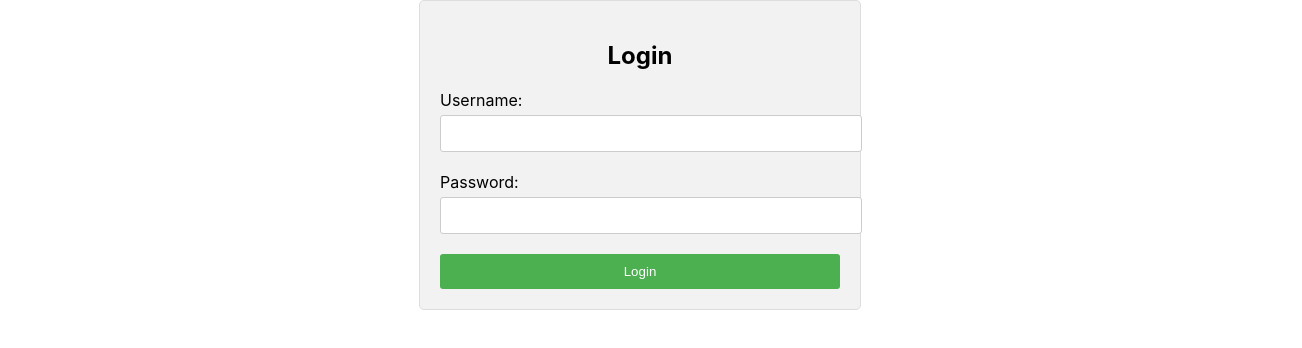
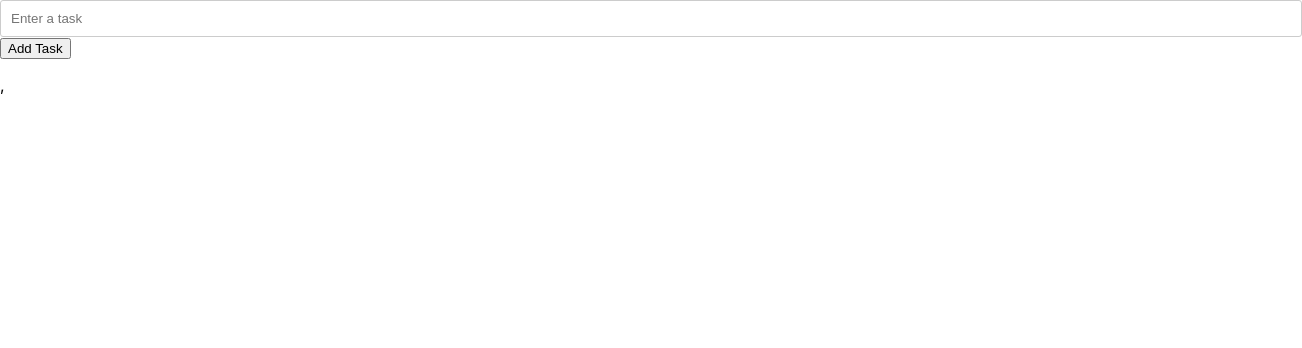
Before and after one commit to gmshimon/todo-client-site, a React (Create React App) app: page /todo in a window 1280 px wide. Shown: the top 348 px of the page, 1302 px wide, since content can reach past the window. Built offline with nearby package versions, Linux system fonts and the light colour scheme.

Commit message:
React router added

```diff
--- a/package.json
+++ b/package.json
@@ -9,6 +9,7 @@
     "firebase": "^9.22.1",
     "react": "^18.2.0",
     "react-dom": "^18.2.0",
+    "react-router-dom": "^6.12.0",
     "react-scripts": "5.0.1",
     "web-vitals": "^2.1.4"
   },
--- a/src/App.js
+++ b/src/App.js
@@ -1,6 +1,7 @@
 import React, { useState } from 'react';
 import LoginForm from './Component/LoginForm';
 import TodoList from './Component/TodoList';
+import { Route, Routes } from 'react-router-dom';
 
 const App = () => {
   const [loggedIn, setLoggedIn] = useState(false);
@@ -15,7 +16,10 @@ const App = () => {
 
   return (
     <div>
-      {loggedIn ? <TodoList /> : <LoginForm onLogin={handleLogin} />}
+       <Routes>
+        <Route path="/" element={<LoginForm />} />
+        <Route path="/todo" element={<TodoList />} />
+      </Routes>
     </div>
   );
 };
--- a/src/index.js
+++ b/src/index.js
@@ -3,11 +3,14 @@ import ReactDOM from 'react-dom/client';
 import './index.css';
 import App from './App';
 import reportWebVitals from './reportWebVitals';
+import { BrowserRouter } from 'react-router-dom';
 
 const root = ReactDOM.createRoot(document.getElementById('root'));
 root.render(
   <React.StrictMode>
+  <BrowserRouter>
     <App />
+  </BrowserRouter>,
   </React.StrictMode>
 );
 
```
Also changed, not shown: 1 other file (tests, documents, lock files or other folders).
